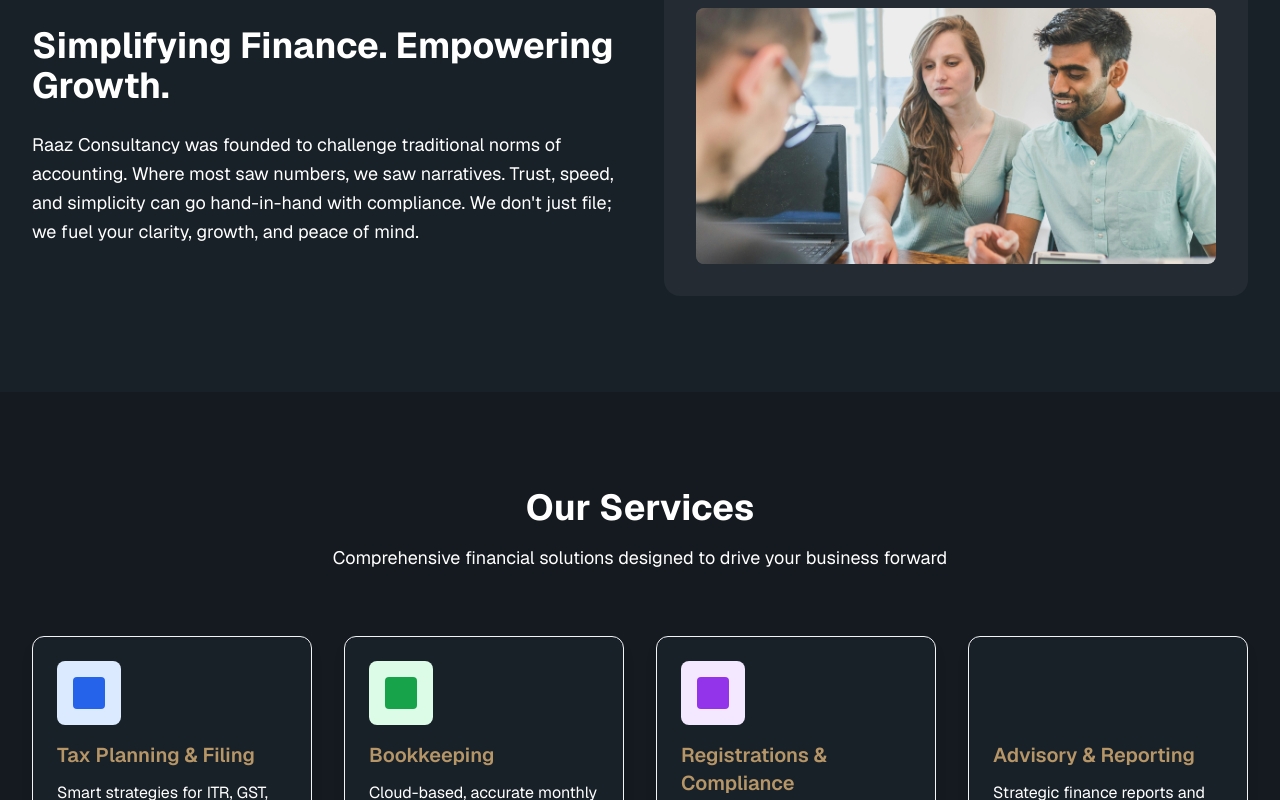
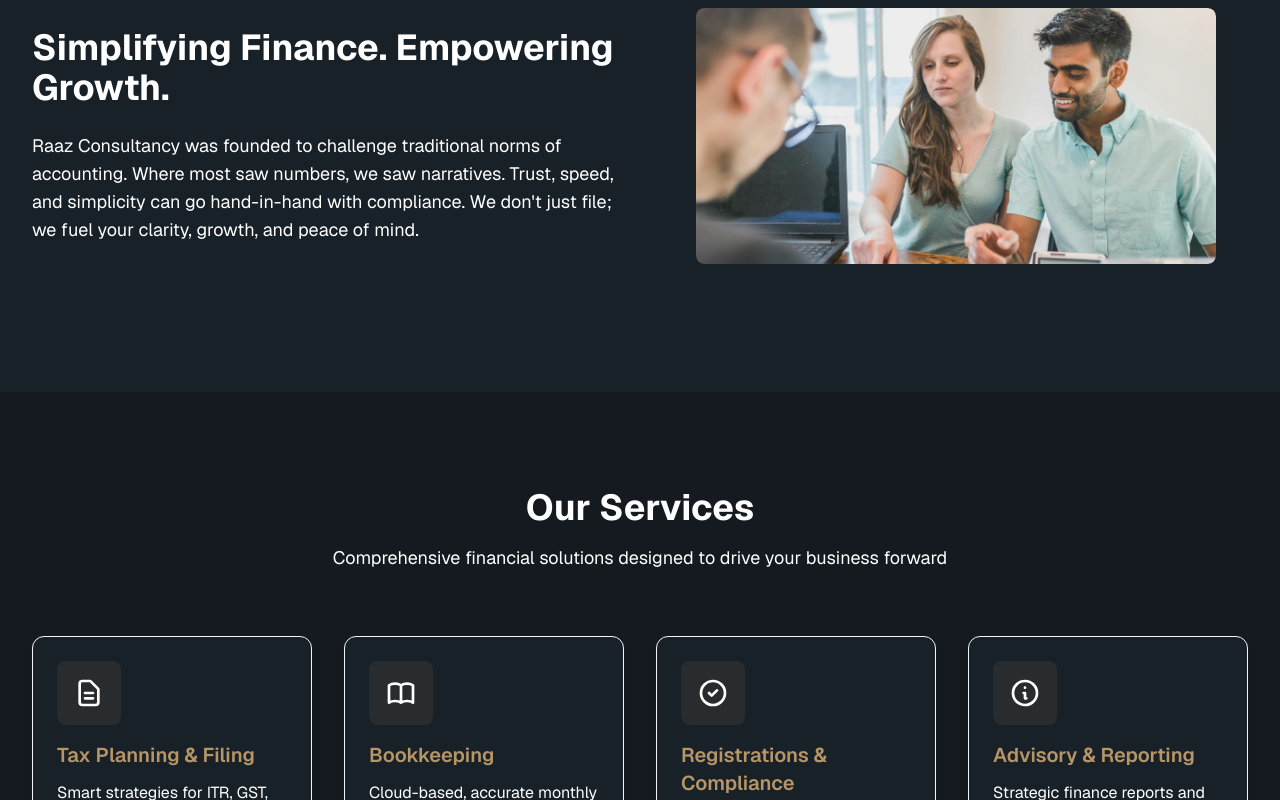
Before and after one commit to hruthiksiva/raas-consultancy, a React (Vite) app: page / in a window 1280 px wide. Shown: the part 1000-1800 px from the top of the page. Built offline with nearby package versions, Linux system fonts and the light colour scheme.

Commit message:
Mobile view adjustment for homepage and overall CTA,Servies card fixed

```diff
--- a/src/components/ServiceCard.jsx
+++ b/src/components/ServiceCard.jsx
@@ -1,7 +1,7 @@
 import React from 'react';
 import { Link, useLocation } from 'react-router-dom';
 
-const ServiceCard = ({ title, description, iconBg, iconInner, link }) => {
+const ServiceCard = ({ title, description, link }) => {
   const location = useLocation();
 
   const handleClick = (e) => {
@@ -16,19 +16,58 @@
           block: 'start'
         });
       }
+    } else {
+      // For all other cases, scroll to top of the page
+      window.scrollTo({ top: 0, behavior: 'smooth' });
+    }
+  };
+
+  // Function to get appropriate icon based on service title
+  const getServiceIcon = (serviceTitle) => {
+    switch (serviceTitle.toLowerCase()) {
+      case 'tax planning & filing':
+        return (
+          <svg className="w-8 h-8" fill="none" stroke="currentColor" viewBox="0 0 24 24" style={{ color: '#FFFFFF' }}>
+            <path strokeLinecap="round" strokeLinejoin="round" strokeWidth={2} d="M9 12h6m-6 4h6m2 5H7a2 2 0 01-2-2V5a2 2 0 012-2h5.586a1 1 0 01.707.293l5.414 5.414a1 1 0 01.293.707V19a2 2 0 01-2 2z" />
+          </svg>
+        );
+      case 'bookkeeping':
+        return (
+          <svg className="w-8 h-8" fill="none" stroke="currentColor" viewBox="0 0 24 24" style={{ color: '#FFFFFF' }}>
+            <path strokeLinecap="round" strokeLinejoin="round" strokeWidth={2} d="M12 6.253v13m0-13C10.832 5.477 9.246 5 7.5 5S4.168 5.477 3 6.253v13C4.168 18.477 5.754 18 7.5 18s3.332.477 4.5 1.253m0-13C13.168 5.477 14.754 5 16.5 5c1.746 0 3.332.477 4.5 1.253v13C19.832 18.477 18.246 18 16.5 18c-1.746 0-3.332.477-4.5 1.253" />
+          </svg>
+        );
+      case 'registrations & compliance':
+        return (
+          <svg className="w-8 h-8" fill="none" stroke="currentColor" viewBox="0 0 24 24" style={{ color: '#FFFFFF' }}>
+            <path strokeLinecap="round" strokeLinejoin="round" strokeWidth={2} d="M9 12l2 2 4-4m6 2a9 9 0 11-18 0 9 9 0 0118 0z" />
+          </svg>
+        );
+      case 'advisory & reporting':
+        return (
+          <svg className="w-8 h-8" fill="none" stroke="currentColor" viewBox="0 0 24 24" style={{ color: '#FFFFFF' }}>
+            <path strokeLinecap="round" strokeLinejoin="round" strokeWidth={2} d="M13 16h-1v-4h-1m1-4h.01M21 12a9 9 0 11-18 0 9 9 0 0118 0z" />
+          </svg>
+        );
+      default:
+        return (
+          <svg className="w-8 h-8" fill="none" stroke="currentColor" viewBox="0 0 24 24" style={{ color: '#FFFFFF' }}>
+            <path strokeLinecap="round" strokeLinejoin="round" strokeWidth={2} d="M13 10V3L4 14h7v7l9-11h-7z" />
+          </svg>
+        );
     }
   };
 
   return (
-    <Link to={link} className="block" onClick={handleClick}>
-      <div className="rounded-xl shadow-lg hover:shadow-xl transition-all duration-300 p-6 border border-gray-100 hover:border-blue-200 hover:transform hover:-translate-y-1 cursor-pointer group" style={{ backgroundColor: '#182028' }}>
-        <div className={`w-16 h-16 ${iconBg} rounded-lg flex items-center justify-center mb-4 group-hover:scale-110 transition-transform duration-300`}>
-          <div className={`w-8 h-8 ${iconInner} rounded`}></div>
+    <Link to={link} className="block h-full" onClick={handleClick}>
+      <div className="rounded-lg md:rounded-xl shadow-lg hover:shadow-xl transition-all duration-300 p-4 md:p-6 border border-gray-100 hover:border-blue-200 hover:transform hover:-translate-y-1 cursor-pointer group h-full flex flex-col" style={{ backgroundColor: '#182028' }}>
+        <div className="w-12 h-12 md:w-16 md:h-16 rounded-lg flex items-center justify-center mb-3 md:mb-4 group-hover:scale-110 transition-transform duration-300 flex-shrink-0" style={{ backgroundColor: 'rgba(182, 149, 103, 0.1)' }}>
+          {getServiceIcon(title)}
         </div>
-        <h3 className="text-xl font-semibold mb-3 transition-colors duration-300" style={{ color: '#B69567' }}>
+        <h3 className="text-sm md:text-base lg:text-xl font-semibold mb-2 md:mb-3 transition-colors duration-300 flex-shrink-0" style={{ color: '#B69567' }}>
           {title}
         </h3>
-        <p className="transition-colors duration-300" style={{ color: '#FFFFFF' }}>
+        <p className="text-xs md:text-sm lg:text-base transition-colors duration-300 flex-grow" style={{ color: '#FFFFFF' }}>
           {description}
         </p>
       </div>
--- a/src/components/home/FinalCTASection.jsx
+++ b/src/components/home/FinalCTASection.jsx
@@ -1,20 +1,31 @@
 import React from 'react';
+import { useNavigate } from 'react-router-dom';
 
-const FinalCTASection = () => (
-  <section className="py-16 md:py-24" style={{ backgroundColor: '#141A1F' }}>
+const FinalCTASection = () => {
+  const navigate = useNavigate();
+
+  const handleBookCallClick = (e) => {
+    e.preventDefault();
+    navigate('/contact');
+    window.scrollTo({ top: 0, behavior: 'smooth' });
+  };
+
+  return (
+    <section className="py-8 md:py-16 lg:py-24" style={{ backgroundColor: '#141A1F' }}>
       <div className="max-w-4xl mx-auto px-4 sm:px-6 lg:px-8 text-center">
-      <h2 className="text-3xl md:text-4xl font-bold mb-6" style={{ color: '#B69567' }}>
+        <h2 className="text-xl sm:text-2xl md:text-3xl lg:text-4xl font-bold mb-4 md:mb-6" style={{ color: '#B69567' }}>
           Let's simplify your finances — together.
         </h2>
-      <a
-        href="#contact"
-        className="inline-block px-8 py-4 rounded-lg font-semibold text-lg transition-colors duration-300 shadow-lg hover:shadow-xl transform hover:-translate-y-1"
+        <button
+          onClick={handleBookCallClick}
+          className="inline-block px-6 md:px-8 py-3 md:py-4 rounded-lg font-semibold text-sm md:text-base lg:text-lg transition-colors duration-300 shadow-lg hover:shadow-xl transform hover:-translate-y-1"
           style={{ backgroundColor: '#B69567', color: '#FFFFFF' }}
         >
           Book a Free Call
-      </a>
+        </button>
       </div>
     </section>
   );
+};
 
 export default FinalCTASection;
--- a/src/components/home/HeroSection.jsx
+++ b/src/components/home/HeroSection.jsx
@@ -1,7 +1,17 @@
 import React from 'react';
 import HomeHero from '../../assets/HomeHero.jpg';
+import { useNavigate } from 'react-router-dom';
 
-const HeroSection = () => (
+const HeroSection = () => {
+  const navigate = useNavigate();
+
+  const handleConsultationClick = (e) => {
+    e.preventDefault();
+    navigate('/contact');
+    window.scrollTo({ top: 0, behavior: 'smooth' });
+  };
+
+  return (
     <section
       className="relative w-full min-h-screen flex items-center justify-center"
       style={{
@@ -12,22 +22,23 @@
       }}
     >
       <div className="absolute inset-0 bg-black bg-opacity-50"></div>
-    <div className="relative z-10 max-w-7xl mx-auto px-4 sm:px-6 lg:px-8 py-16 md:py-24 text-center">
-      <h1 className="text-4xl md:text-5xl lg:text-6xl font-bold mb-6 leading-tight" style={{ color: '#FFFFFF' }}>
+      <div className="relative z-10 max-w-7xl mx-auto px-4 sm:px-6 lg:px-8 py-12 md:py-16 lg:py-24 text-center">
+        <h1 className="text-2xl sm:text-3xl md:text-4xl lg:text-5xl xl:text-6xl font-bold mb-4 md:mb-6 leading-tight" style={{ color: '#FFFFFF' }}>
           Expert Financial & Tax Solutions, Tailored for You.
         </h1>
-      <p className="text-lg md:text-xl max-w-4xl mx-auto mb-8 leading-relaxed" style={{ color: '#FFFFFF' }}>
+        <p className="text-sm sm:text-base md:text-lg lg:text-xl max-w-4xl mx-auto mb-6 md:mb-8 leading-relaxed" style={{ color: '#FFFFFF' }}>
           Chartered expertise. Transparent pricing. Digital-first service for startups, MSMEs, Pvt Ltd companies, and professionals.
         </p>
-      <a
-        href="#contact"
-        className="inline-block px-8 py-4 rounded-lg font-semibold text-lg transition-colors duration-300 shadow-lg hover:shadow-xl transform hover:-translate-y-1"
+        <button
+          onClick={handleConsultationClick}
+          className="inline-block px-6 md:px-8 py-3 md:py-4 rounded-lg font-semibold text-sm md:text-base lg:text-lg transition-colors duration-300 shadow-lg hover:shadow-xl transform hover:-translate-y-1"
           style={{ backgroundColor: '#B69567', color: '#FFFFFF' }}
         >
           Request Free Consultation
-      </a>
+        </button>
       </div>
     </section>
   );
+};
 
 export default HeroSection;
--- a/src/components/home/ServicesSection.jsx
+++ b/src/components/home/ServicesSection.jsx
@@ -11,24 +11,22 @@
   }, []);
 
   return (
-    <section className="py-16 md:py-24" style={{ backgroundColor: '#141A1F', color: '#FFFFFF' }}>
+    <section className="py-8 md:py-16 lg:py-24" style={{ backgroundColor: '#141A1F', color: '#FFFFFF' }}>
       <div className="max-w-7xl mx-auto px-4 sm:px-6 lg:px-8">
-        <div className="text-center mb-16">
-          <h2 className="text-3xl md:text-4xl font-bold mb-4" style={{ color: '#FFFFFF' }}>
+        <div className="text-center mb-8 md:mb-12 lg:mb-16">
+          <h2 className="text-xl sm:text-2xl md:text-3xl lg:text-4xl font-bold mb-3 md:mb-4" style={{ color: '#FFFFFF' }}>
             Our Services
           </h2>
-          <p className="text-lg max-w-2xl mx-auto" style={{ color: '#FFFFFF' }}>
+          <p className="text-sm sm:text-base md:text-lg max-w-2xl mx-auto" style={{ color: '#FFFFFF' }}>
             Comprehensive financial solutions designed to drive your business forward
           </p>
         </div>
-        <div className="grid md:grid-cols-2 lg:grid-cols-4 gap-8">
+        <div className="grid sm:grid-cols-2 lg:grid-cols-4 gap-4 md:gap-6 lg:gap-8">
           {services.map(service => (
             <ServiceCard
               key={service.id}
               title={service.title}
               description={service.description}
-              iconBg={service.iconBg}
-              iconInner={service.iconInner}
               link={service.link}
             />
           ))}
--- a/src/components/home/TestimonialsSection.jsx
+++ b/src/components/home/TestimonialsSection.jsx
@@ -2,7 +2,7 @@
 import Testimonials from '../Testimonials';
 
 const TestimonialsSection = () => (
-  <section className="py-16 md:py-24" style={{ backgroundColor: '#232E3A' }}>
+  <section className="py-8 md:py-16 lg:py-24" style={{ backgroundColor: '#232E3A' }}>
     <div className="max-w-7xl mx-auto px-4 sm:px-6 lg:px-8">
       <Testimonials />
     </div>
--- a/src/components/home/WhoWeAreSection.jsx
+++ b/src/components/home/WhoWeAreSection.jsx
@@ -2,20 +2,20 @@
 import WhoWeAre from '../../assets/WhoWeAre.jpg';
 
 const WhoWeAreSection = () => (
-  <section className="py-16 md:py-24" style={{ backgroundColor: '#182028' }}>
+  <section className="py-8 md:py-16 lg:py-24" style={{ backgroundColor: '#182028' }}>
     <div className="max-w-7xl mx-auto px-4 sm:px-6 lg:px-8">
-      <div className="grid md:grid-cols-2 gap-12 items-center">
+      <div className="grid md:grid-cols-2 gap-8 md:gap-12 items-center">
         <div>
-          <h2 className="text-3xl md:text-4xl font-bold mb-6" style={{ color: '#FFFFFF' }}>
+          <h2 className="text-xl sm:text-2xl md:text-3xl lg:text-4xl font-bold mb-4 md:mb-6" style={{ color: '#FFFFFF' }}>
             Simplifying Finance. Empowering Growth.
           </h2>
-          <p className="text-lg leading-relaxed" style={{ color: '#FFFFFF' }}>
+          <p className="text-sm sm:text-base md:text-lg leading-relaxed" style={{ color: '#FFFFFF' }}>
             Raaz Consultancy was founded to challenge traditional norms of accounting. Where most saw numbers, we saw narratives. Trust, speed, and simplicity can go hand-in-hand with compliance. We don't just file; we fuel your clarity, growth, and peace of mind.
           </p>
         </div>
         <div className="relative">
-          <div className="rounded-2xl p-8" style={{ background: 'rgba(255,255,255,0.05)', color: '#FFFFFF' }}>
-            <div className="w-full h-64 bg-white/20 rounded-lg flex items-center justify-center overflow-hidden">
+        <div className="rounded-lg md:rounded-xl lg:rounded-2xl p-4 md:p-6 lg:p-8">
+            <div className="w-full h-48 md:h-56 lg:h-64 rounded-lg flex items-center justify-center overflow-hidden">
               <img src={WhoWeAre} alt="Who We Are" className="object-cover w-full h-full rounded-lg" />
             </div>
           </div>
```
Lines whose indentation alone changed are shown as unchanged.
